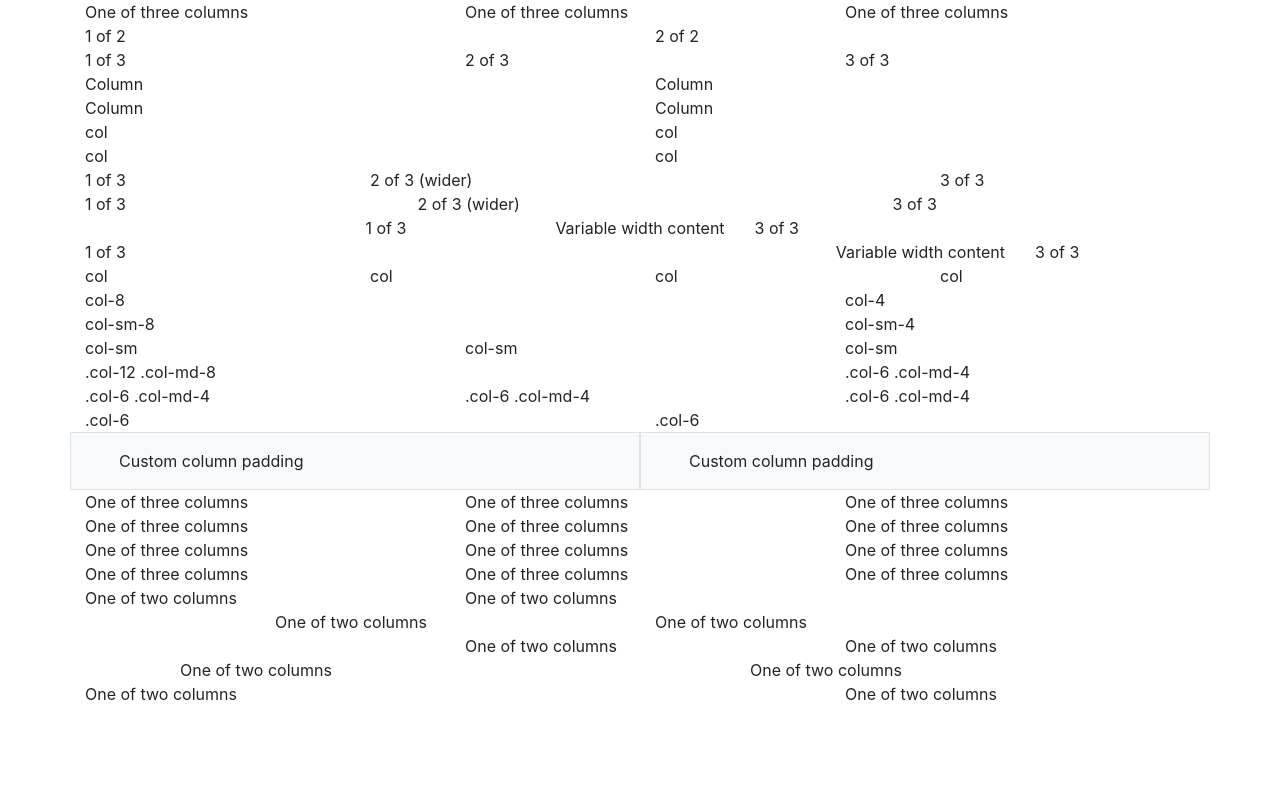
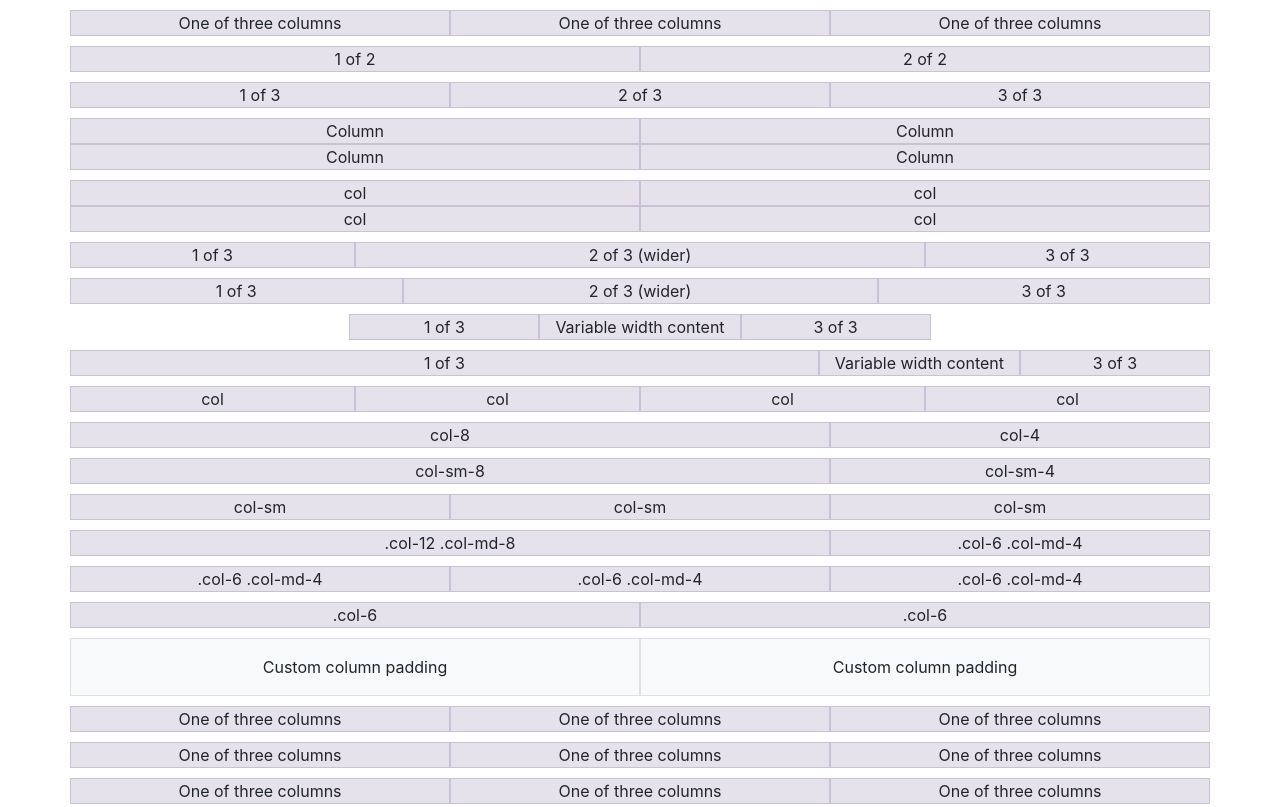
Before and after one commit to nozibuddowla/bootstrap-grid, a plain HTML site: page index.html in a window 1280 px wide. Shown: the top 807 px of the page. Drawn offline with Linux system fonts and the light colour scheme; a script that the page names is missing.

Commit message:
Update style.css

```diff
--- a/css/style.css
+++ b/css/style.css
@@ -1,4 +1,48 @@
-.box{
-	border: 1px solid;
-	margin-bottom: 10px;
+.row{
+	margin-top: 10px;
+	text-align: center;
 }
+.col{
+	background: #E6E2EB;
+	border: 1px solid #C9C1D5;
+}
+.col-6{
+	background: #E6E2EB;
+	border: 1px solid #C9C1D5;
+}
+.col-5{
+	background: #E6E2EB;
+	border: 1px solid #C9C1D5;
+}
+.col-md-auto{
+	background: #E6E2EB;
+	border: 1px solid #C9C1D5;
+}
+.col-8{
+	background: #E6E2EB;
+	border: 1px solid #C9C1D5;
+}
+.col-4{
+	background: #E6E2EB;
+	border: 1px solid #C9C1D5;
+}
+.col-sm-8{
+	background: #E6E2EB;
+	border: 1px solid #C9C1D5;
+}
+.col-sm-4{
+	background: #E6E2EB;
+	border: 1px solid #C9C1D5;
+}
+.col-sm{
+	background: #E6E2EB;
+	border: 1px solid #C9C1D5;
+}
+.col-12{
+	background: #E6E2EB;
+	border: 1px solid #C9C1D5;
+}
+.col-md-8{
+	background: #E6E2EB;
+	border: 1px solid #C9C1D5;
+}
```
